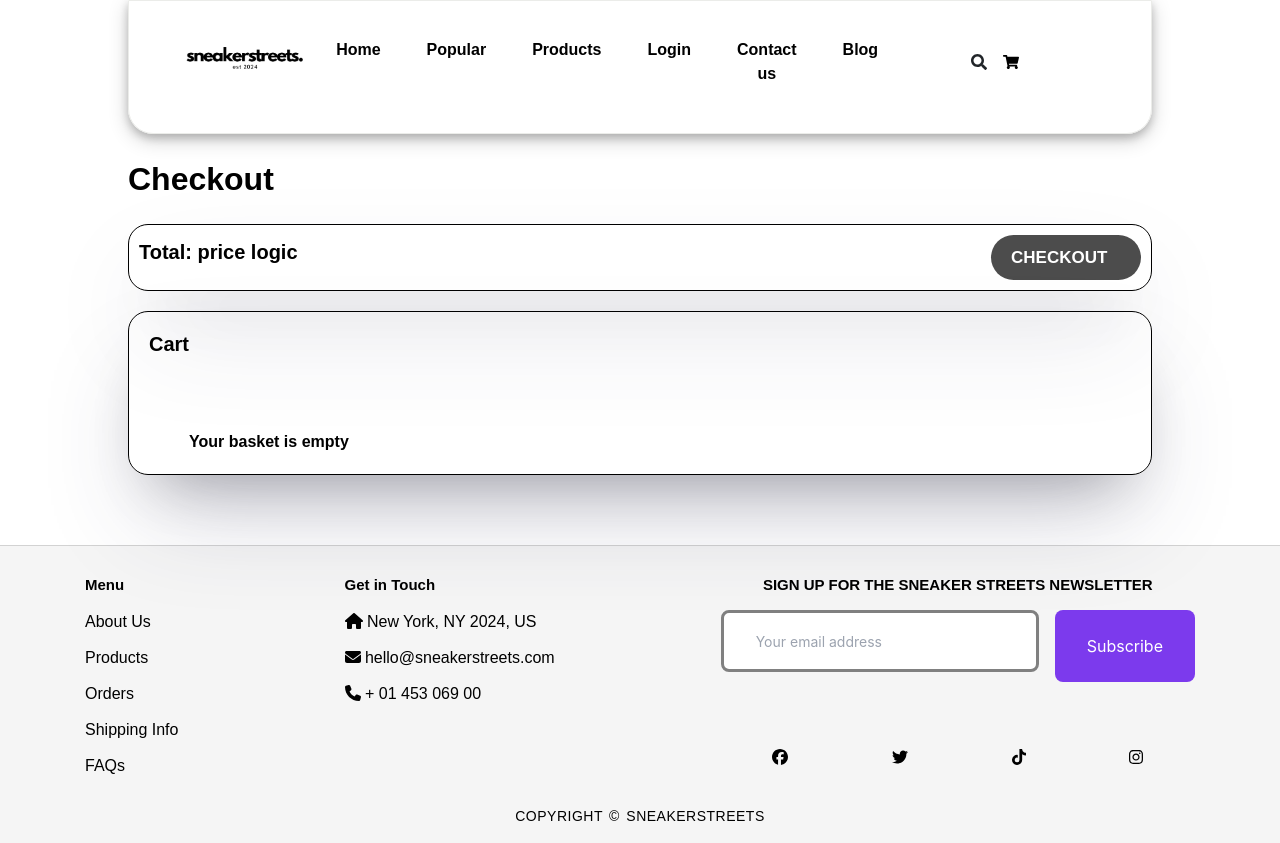
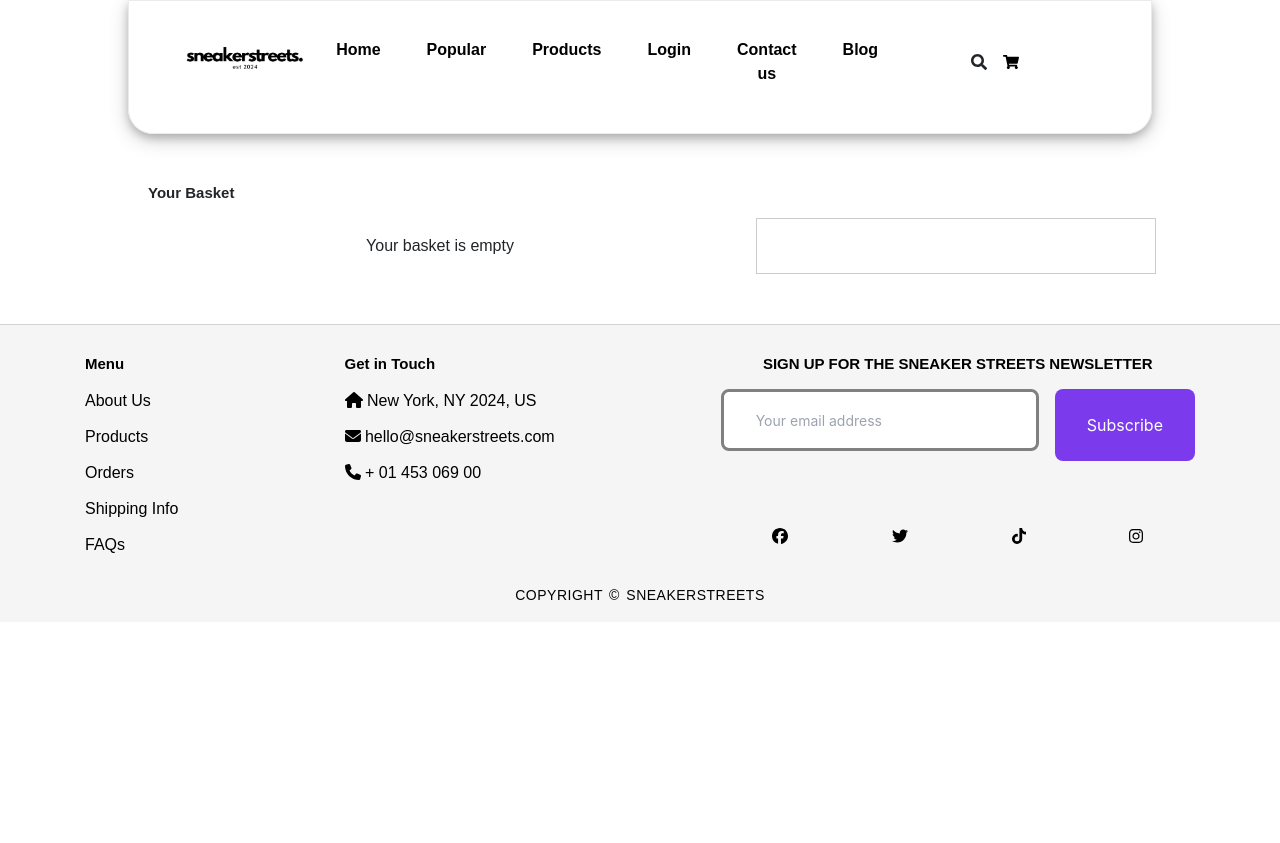
Before and after one commit to smntsng/SneakerStreets, a React (Vite) app: page /Checkout in a window 1280 px wide. After the commit the page ends 800 px from the top, so only its background shows below. Built offline with nearby package versions, Linux system fonts and the light colour scheme.

Commit message:
basket updated

```diff
--- a/src/components/BasketItem/BasketItem.jsx
+++ b/src/components/BasketItem/BasketItem.jsx
@@ -2,46 +2,64 @@ import Button from 'react-bootstrap/Button';
 import Card from 'react-bootstrap/Card';
 import sneakers from '../../assets/json/sneakers';
 import { useState } from 'react';
+import { Link } from 'react-router-dom';
 
 const BasketItem = (props) => {
     const [amount, setAmount] = useState(1);
     let product = sneakers.filter( (data) => {
         return data.id == props.item;
     })
+    console.log(product)
+    let customURL = "/productpage/"+props.item;
 
     return (
-        <Card style={{ width: '18rem' }}>
-        <Card.Img variant="top" src={product[0].image[0]} />
-            <Card.Body>
-                <Card.Title> {product[0].title} </Card.Title>
-                <Card.Text>
-                    <p>Price: £{product[0].price}</p>
-                    <p> Size: {props.size}</p>
-                    <p> Color: {props.color}</p>
-                </Card.Text>
-                <Button variant="primary">Go somewhere</Button>
-                <div className="flex flex-row items-center gap-12 mt-3">
+        <div className="" style={{display:'contents'}}>
+            <div className="card" style={{
+                                display: 'flex',
+                                flexDirection: 'row',
+                                width: '100%',
+                                height: '160px',
+                                margin: '10px'
+                            }}>
+            <img className="card-img" src={product[0].image[0]} alt={product[0].title} style={{width:'160px'}}/>
+                <div className="card-body">
+                    <Link to={customURL} className="nav-link" >
+                        <h4 className="card-title" style={{minHeight:'20px'}}>{product[0].title}</h4>
+                    </Link>
+                        <h6 className="card-brand mb-2 text-muted">{product[0].brand}</h6>
+                        <div className="options d-flex flex-fill">
+                            <div className="price text-success" style={{position:'absolute', right:'20px', top:'0px'}}>
+                                <h5 className="mt-4">
+                                    £{product[0].price}
+                                </h5>
+                            </div>
+                            <p style={{fontSize: '9px !important'}}>Colour: {props.color} | Size: {props.size}</p>
+                        </div>
+
+                        {/* Incraese quantity */}
+                        <div className="flex flex-row items-center gap-4 mt-2">
                             <div className="flex flex-row items-center">
                                 <button
-                    className="upDown bg-gray-200 py-6 px-6 rounded-lg text-violet-800 text-1xl"
-                    onClick={() => setAmount((prev) => [prev - 1])}
+                                    className="upDown bg-gray-200 py-2 px-4 rounded-md text-violet-800 text-1"
+                                    onClick={() => setAmount((prev) => prev - 1)}
                                     >
                                         -
                                     </button>
                                 <span className="py-4 px-6 rounded-lg">{amount}</span>
                                     <button
-                    className="upDown bg-gray-200 py-6 px-6 rounded-lg text-violet-800 text-1xl"
-                    onClick={() => setAmount((prev) => [prev + 1])}
+                                        className="upDown bg-gray-200 py-2 px-4 rounded-md text-violet-800 text-1"
+                                        onClick={() => setAmount((prev) => prev + 1)}
                                     >
                                     +
                                 </button>
                             </div>
-                <button className="blkButton bg-violet-600  text-white py-4 px-16 rounded-xl h-full">
-                Add to Cart
+                            <button className="blkButton bg-gray-800 text-white py-2 px-4 rounded-md">
+                            Remove
                             </button>
                     </div>
-            </Card.Body>
-        </Card>
+                </div>
+            </div>
+        </div>
     );
 }
 
--- a/src/components/CartSummary/Cart.css
+++ b/src/components/CartSummary/Cart.css
@@ -67,7 +67,7 @@ font-size: 16px;
 
   .atcproducts,h2 {
     display: flex;
-    justify-content: start;
+    justify-content: flex-start;
 
   }
 
--- a/src/components/CartSummary/Cart.jsx
+++ b/src/components/CartSummary/Cart.jsx
@@ -5,25 +5,23 @@ import BasketItem from '../BasketItem/BasketItem';
 
 
 const Cart = () => {
+    const containerStyles = {
+        display: 'grid',
+        gridTemplateColumns: '60% 40%',
+        gap: '16px',
+        margin: 'auto',
+        width: '100%'
+    };
+
     const basketItems = useSelector((state) => state.basket.items);
     return(
         <>
-        <h1 className='checkout'>Checkout</h1>
-        <div className='total'>
-        <h2>
-            Total: price logic
-            {/* need to add price logic here */}
-        </h2>
-
-        <button className="checkoutButton"> CHECKOUT</button>
-        </div>
-    <div className='atcContainer'>
-        <div className='atcproducts'>
-            <h2>
-                Cart
-            </h2>
-
-            <div className='products'>
+        <div style={{ width: '80%', margin: '50px auto'}}>
+        <h3 style={{textAlign:'left', marginLeft: '20px'}}>Your Basket</h3>
+            <div className="container" style={{marginTop:'0px', minWidth:'100%'}}>
+                <div style={containerStyles}>
+                    <div style={{ padding: '16px' }}>
+                        <div className="row" style={{margin: '0px'}}>
                             {basketItems.length === 0 ? (
                                 <p>Your basket is empty</p>
                                 ) : (
@@ -39,11 +37,12 @@ const Cart = () => {
                                 )}
                         </div>
                     </div>
-        {/* <div className='voucher'>
-            <h2>Promo Code</h2>
-            <input className='input' type="text" id="voucherInput" placeholder="Enter code" />
-            <button className="voucherButton">APPLY</button>
-        </div> */}
+                    <div style={{ border: '1px solid #ccc', padding: '16px' }}>
+
+                    </div>
+                </div>
+
+            </div>
         </div>
         </>
     )
--- a/src/components/ProductCard/ProductCard.jsx
+++ b/src/components/ProductCard/ProductCard.jsx
@@ -74,7 +74,7 @@ const ProductCard = props => {
                                             return <option key={index} value={index}>{size}</option>
                                         })}
                                     </select>
-                                    <button onClick={() => handleAddToBasket(productid , 'Red', 42)} className="btn cartBtn mt-3">
+                                    <button onClick={() => handleAddToBasket(productid , 42, 'Red')} className="btn cartBtn mt-3">
                                         <FontAwesomeIcon icon={faCartPlus} />
                                     </button>
                                 </div>
--- a/src/pages/Home.jsx
+++ b/src/pages/Home.jsx
@@ -21,14 +21,14 @@ const Home = () => {
                 centered
             >
                 <Modal.Body>
+                    <div className="modal-header" style={{position: 'absolute', right: '0px', backgroundColor:'transparent'}}>
+                        <div className="close-button">
+                            <Button onClick={props.onHide} className="close-button" style={{padding: '10px'}}>
+                                <FaTimes size={12} />
+                            </Button>
+                        </div>
+                    </div>
                     <img src="src\assets\images\PromoModal.png"></img>
-                <div className="modal-header">
-                    <div className="close-button">
-                        <Button onClick={props.onHide} className="close-button">
-                            <FaTimes size={10} />
-                        </Button>
-                    </div>
-                </div>
                 </Modal.Body>
             </Modal>
         );
```
Lines whose indentation alone changed are shown as unchanged.
